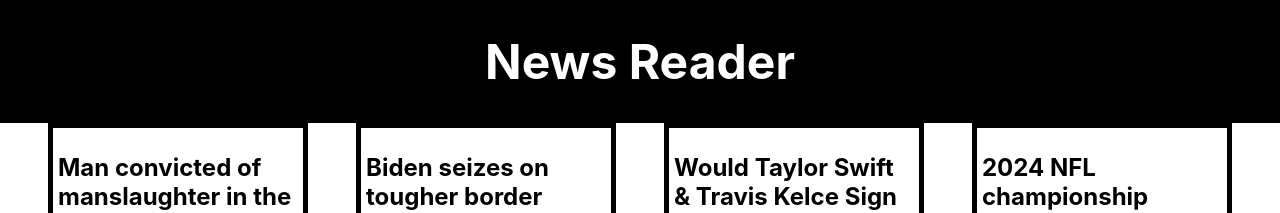
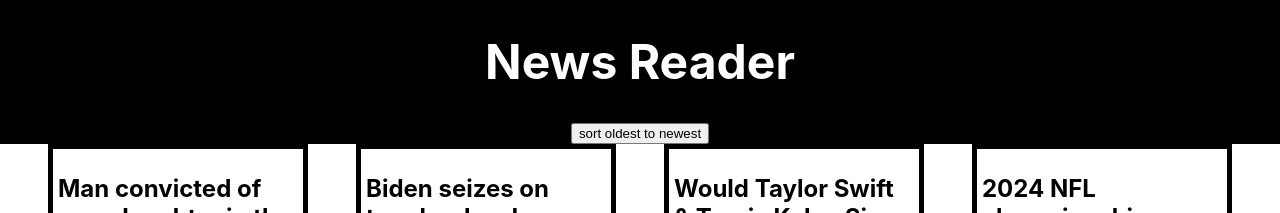
Before and after one commit to tenthwalker/News-Reader, a React (Create React App) app: page / in a window 1280 px wide. Shown: the top 213 px of the page. Built offline with nearby package versions, Linux system fonts and the light colour scheme; the HTML template or start-up script is replaced by a standard one.

Commit message:
feat/add sort functionality

```diff
--- a/src/App/App.js
+++ b/src/App/App.js
@@ -5,6 +5,7 @@ import Main from '../Main/Main.js'
 
 function App() {
   const [isExp, setExp] = useState([]);
+  const [isChrono, setChrono] = useState(true);
   const [articles, setArticles] = useState([]);
   const url = 'https://newsapi.org/v2/top-headlines?';
 
@@ -14,8 +15,29 @@ function App() {
     setArticles(response)
   }
 
+  function toggleSort() {
+    console.log("toggle")
+    console.log(isChrono)
+    console.log(articles, "inside toggle articles")
+    if (isChrono) {
+      setChrono(false)
+      const trueTime = articles.sort((a, b)=> {
+        return new Date(a.publishedAt)- new Date(b.publishedAt)
+      })
+      console.log(trueTime, "trueTime")
+      setArticles(trueTime)
+    } else {
+      setChrono(true)
+      const reverseTime = articles.sort((a, b)=> {
+        return new Date(b.publishedAt)- new Date(a.publishedAt)
+      })
+      console.log(reverseTime, "reverseTime")
+      setArticles(reverseTime)
+    }
+    return articles
+  }
+
   function toggleExp(selectedArt) {
-    console.log(selectedArt, "inside toggle, selected Article")
     const isInList = isExp.find(article => article.title === selectedArt.title)
     isInList ? handleCollapse(selectedArt) : handleExpand(selectedArt);
     return isInList
@@ -54,6 +76,7 @@ function App() {
     <div className="App">
       <header className="App-header">
         <h1>News Reader</h1>
+        <button onClick={() => toggleSort()}>{isChrono ? "sort oldest to newest" : "sort newest to oldest"}</button>
       </header>
       <main>
         <Main articles={articles} isExp={isExp} toggleExp={toggleExp}/>
```
